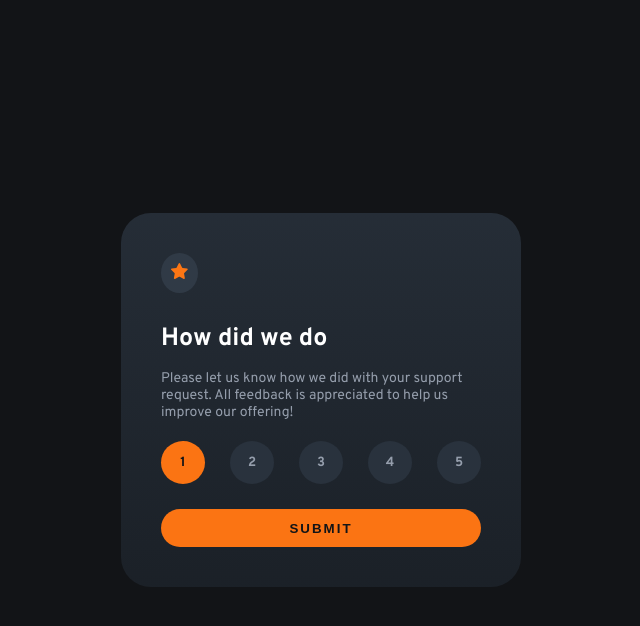
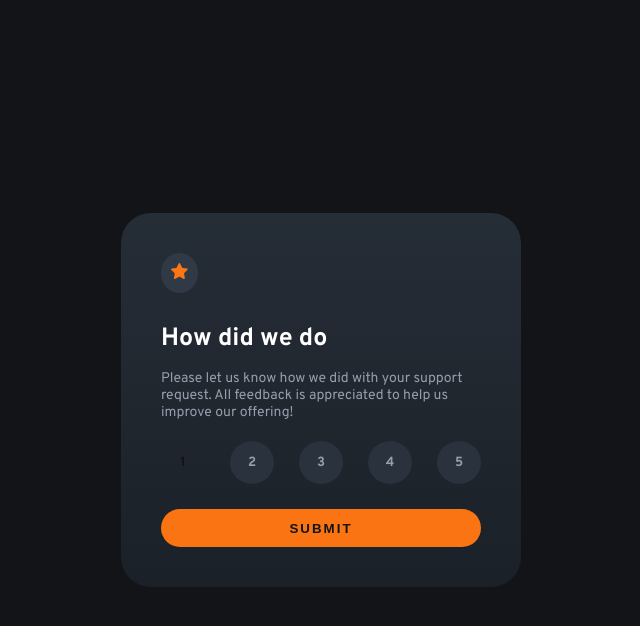
Before and after one commit to MaHmOoD1122/Interactive-rating-component, a plain HTML site: page index.html in a window 1280 px wide. In both pictures the pointer is over the item 502 px from the left and 462 px from the top of the page. Shown: the whole page, without its empty margins (319-959 px from the left). Drawn offline with Linux system fonts and the light colour scheme.

Commit message:
fixing an issue

```diff
--- a/style.css
+++ b/style.css
@@ -71,11 +71,12 @@ body {
   cursor: pointer;
   transition: all 0.4s;
 }
-.scale:hover {
-  background-color: hsl(25, 97%, 53%);
+
+.scale:active {
+  transform: translateY(4px);
 }
 .scale:active {
-  transform: translateY(4px);
+  background-color: white;
 }
 .active-box {
   background-color: white;
@@ -170,7 +171,7 @@ body {
 }
 .hidden {
   opacity: 0;
-   width: none;
+  width: none;
   z-index: -1;
   transition: all 0.5s;
 }
@@ -197,3 +198,13 @@ body {
     height: 33rem;
   }
 }
+@media (hover: hover) {
+  .scale:hover {
+    background-color: hsl(25, 97%, 53%);
+  }
+}
+@media (hover: none) {
+  .scale:hover {
+    background-color: initial;
+  }
+}
```
